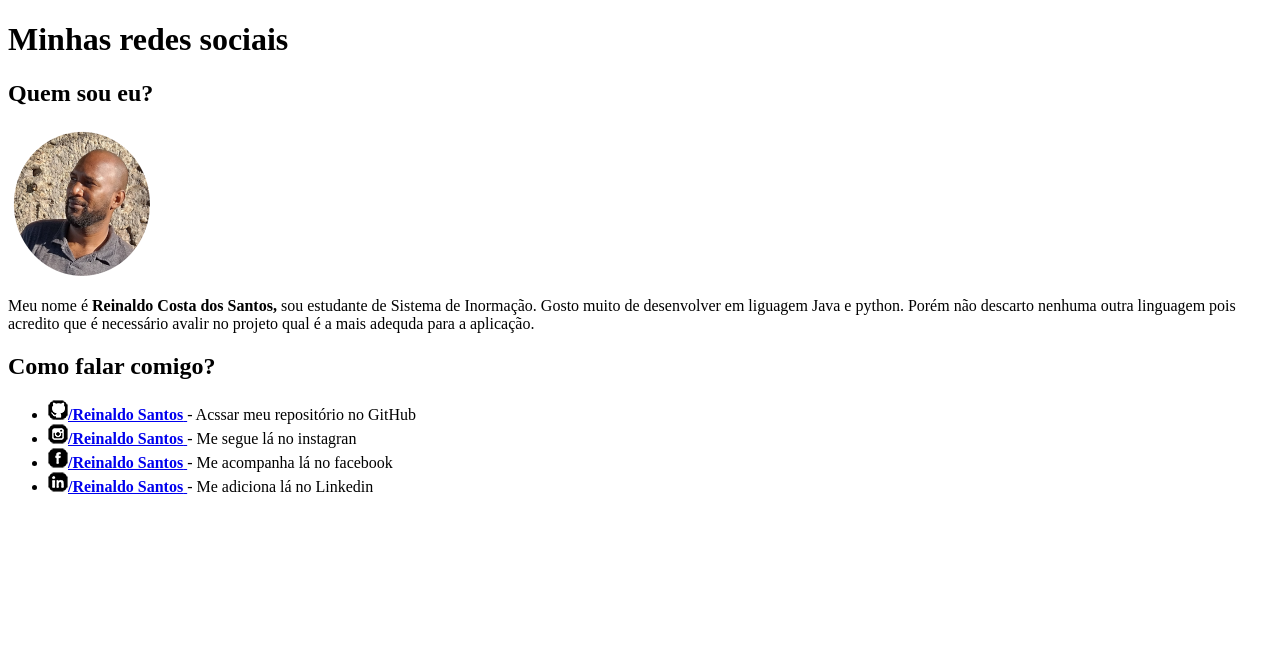
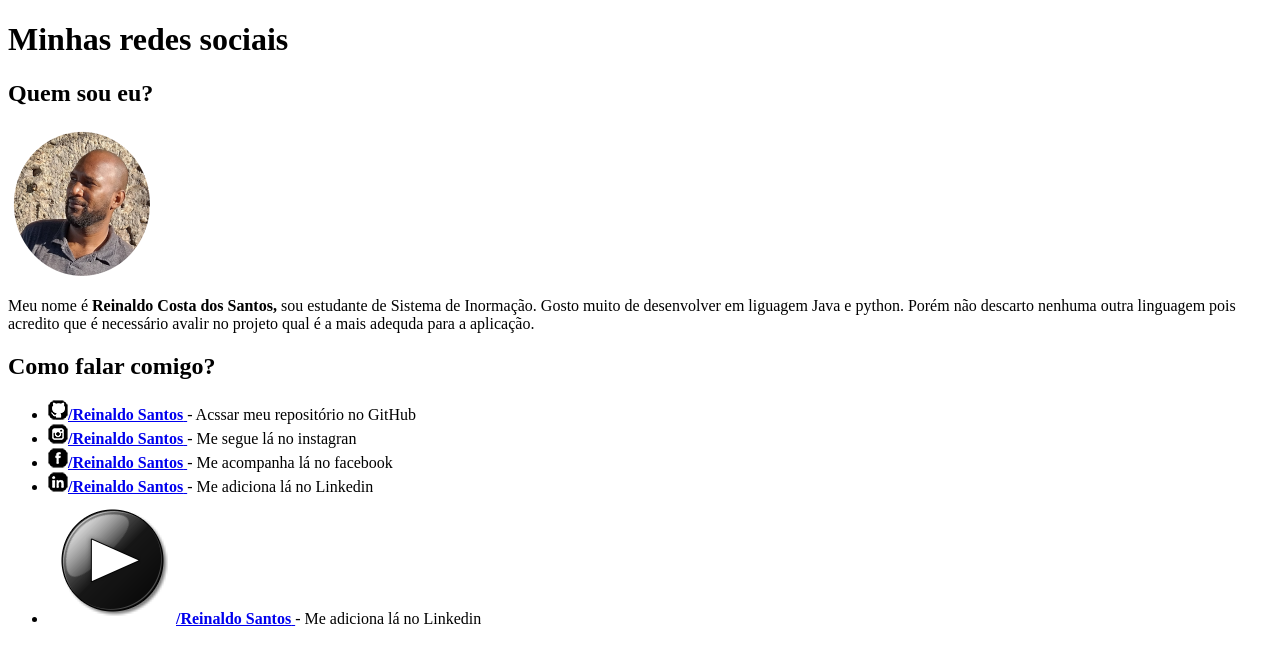
Before and after one commit to Reinaldo-Santos/MeusContatos, a plain HTML site: page index.html in a window 1280 px wide. Drawn offline with Linux system fonts and the light colour scheme.

Commit message:
Update index.html

```diff
--- a/index.html
+++ b/index.html
@@ -38,6 +38,11 @@
                 <img src="icone-linkedin.png" alt="Reinaldo Santos"><strong>/Reinaldo Santos</strong>
                 </a> - Me adiciona lá no Linkedin
              </li>
+             <li>
+                <a href="https://www.linkedin.com/in/reinaldo-santos-279998189/" target="_blank"                  referrerpolicy="external">
+                <img src="video.ico" alt="Reinaldo Santos"><strong>/Reinaldo Santos</strong>
+                </a> - Me adiciona lá no Linkedin
+             </li>
         </ul>
     </p>
 </body>
```
